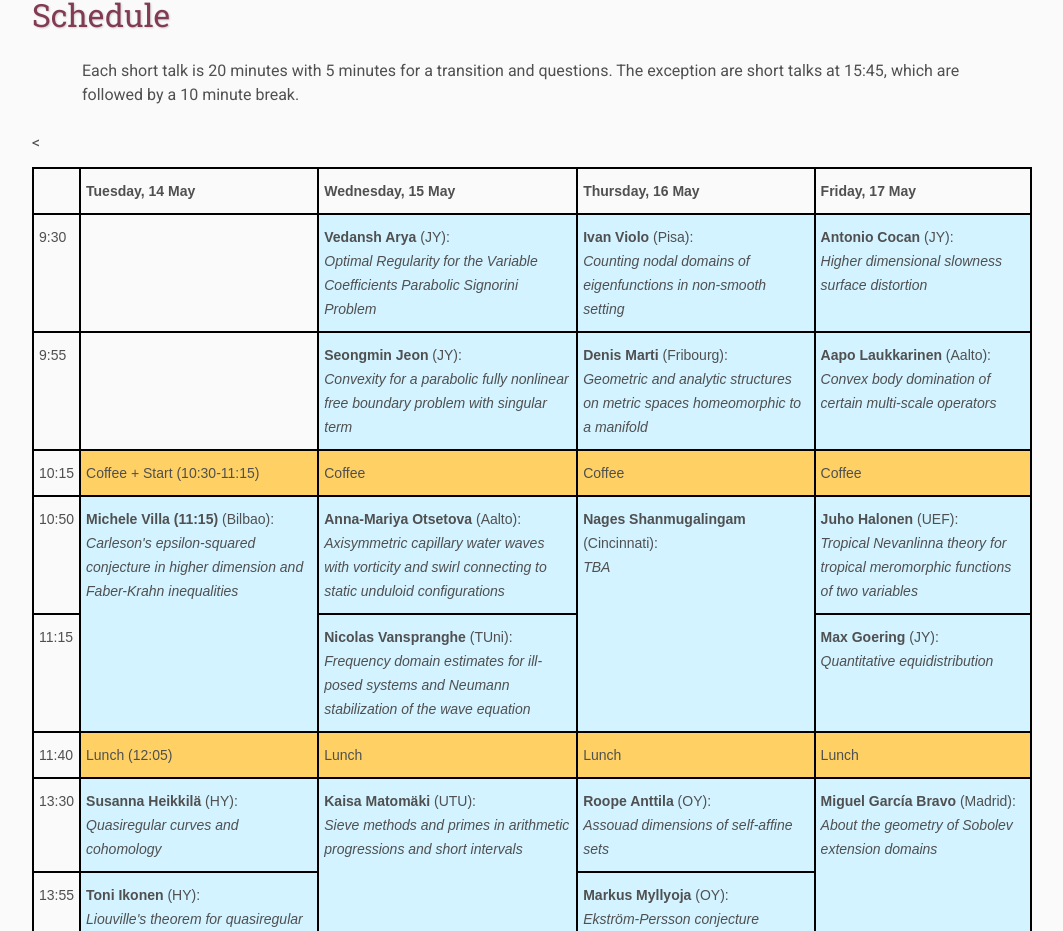
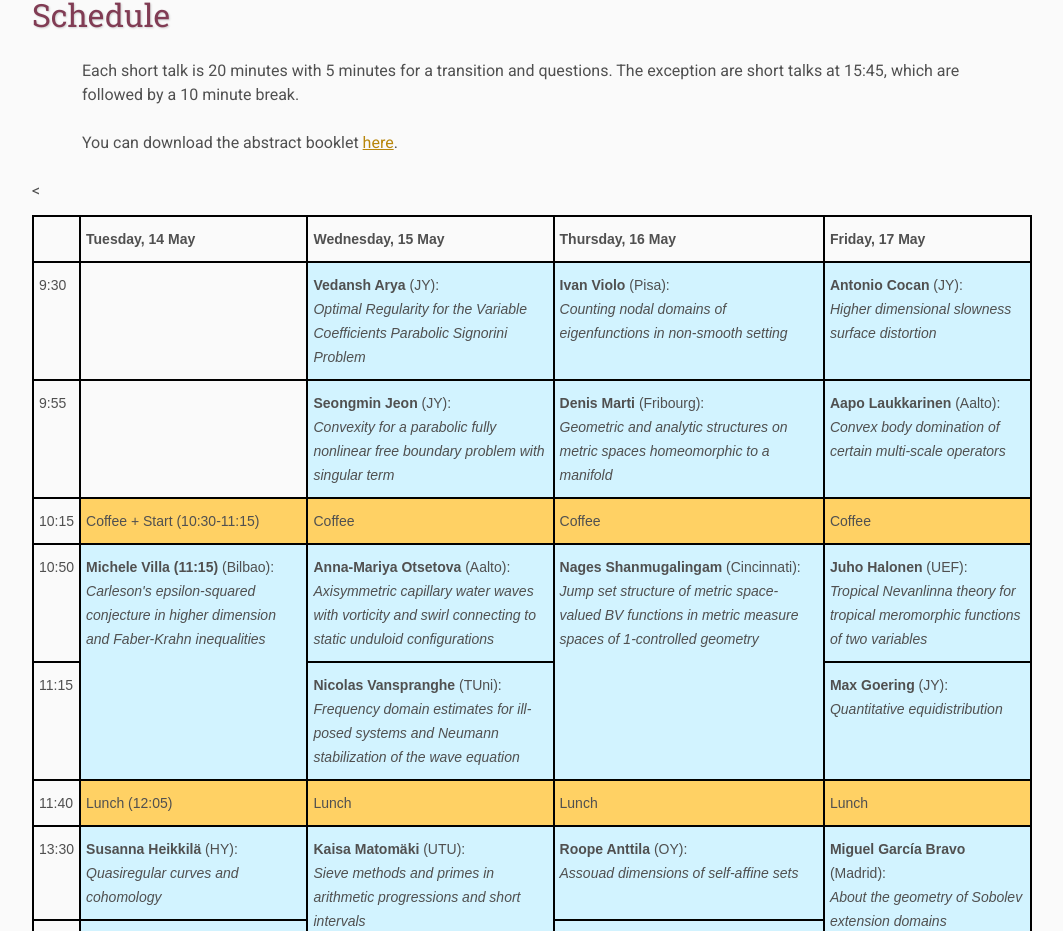
Before and after one commit to agent-forum/agent-forum.github.io, a plain HTML site: page program/index.html in a window 1280 px wide. Shown: the part 1077-2008 px from the top of the page, without its empty margins (108-1171 px from the left). Drawn offline with Linux system fonts and the light colour scheme; files that its build step writes are made by us from their sources.

Commit message:
abstracts

```diff
--- a/program/index.html
+++ b/program/index.html
@@ -63,7 +63,9 @@
     <p>
 	Each short talk is 20 minutes with 5 minutes for a transition and questions. The exception are short talks at 15:45, which are followed by a 10 minute break.
 	</p>
-
+	<p>
+	You can download the abstract booklet <a href="https://agent-forum.github.io/assets/AGENT2024Abstracts.pdf">here</a>.
+	</p>
 <style type="text/css">
 .tg  {border-collapse:collapse;border-spacing:0;}
 .tg td{border-color:black;border-style:solid;border-width:2px;font-family:Arial, sans-serif;font-size:14px;
@@ -114,7 +116,7 @@
     <td class="time">10:50</td>
     <td class="talk" rowspan="2"><b>Michele Villa (11:15)</b> (Bilbao): <br> <i>Carleson's epsilon-squared conjecture in higher dimension and Faber-Krahn inequalities</i></td>
     <td class="talk"><b>Anna-Mariya Otsetova</b> (Aalto): <br> <i>Axisymmetric capillary water waves with vorticity and swirl connecting to static unduloid configurations</i></td>
-    <<td class="talk" rowspan="2"><b>Nages Shanmugalingam</b> (Cincinnati): <br> <i>TBA</i></td>
+    <<td class="talk" rowspan="2"><b>Nages Shanmugalingam</b> (Cincinnati): <br> <i>Jump set structure of metric space-valued BV functions in metric measure spaces of 1-controlled geometry</i></td>
     <td class="talk"><b>Juho Halonen</b> (UEF): <br><i>Tropical Nevanlinna theory for tropical meromorphic functions of two variables</i></td>
   </tr>
   <tr>
```
Also changed, not shown: 2 other files.
